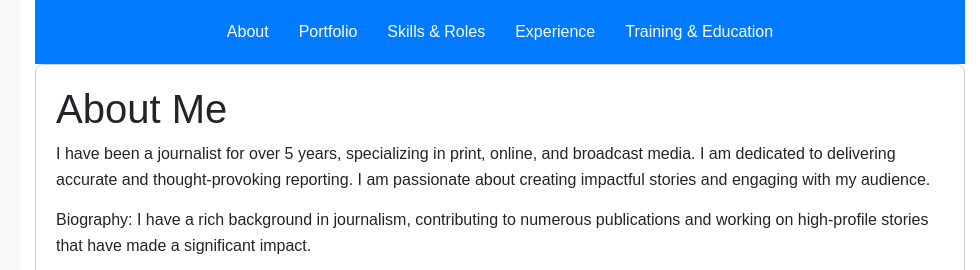
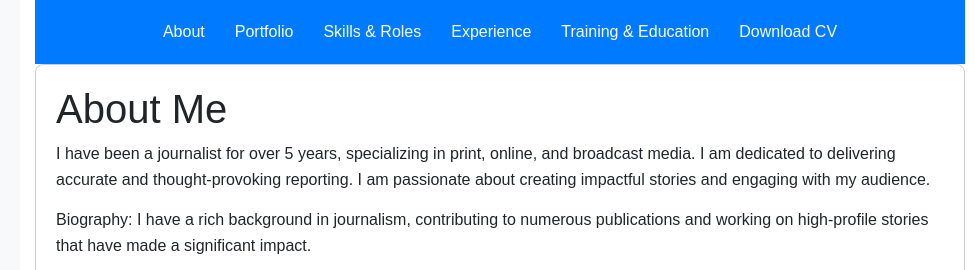
Before and after one commit to elaishapetrus49/ProfessionalPortfolio2, a plain HTML site: page index.html in a window 1280 px wide. Shown: the top 270 px of the page, 300-1280 px from the left. Drawn offline with nearby package versions, Linux system fonts and the light colour scheme.

Commit message:
Add files via upload

```diff
--- a/index.html
+++ b/index.html
@@ -260,18 +260,15 @@
           <div class="collapse navbar-collapse" id="navbarNav">
             <ul class="navbar-nav mx-auto">
               <li class="nav-item"><a href="#about" class="nav-link" onclick="showSection('about')">About</a></li>
-              <li class="nav-item"><a href="#portfolio" class="nav-link"
-                  onclick="showSection('portfolio')">Portfolio</a></li>
-              <li class="nav-item"><a href="#skills" class="nav-link" onclick="showSection('skills')">Skills & Roles</a>
-              </li>
-              <li class="nav-item"><a href="#experience" class="nav-link"
-                  onclick="showSection('experience')">Experience</a></li>
-              <li class="nav-item"><a href="#training" class="nav-link" onclick="showSection('training')">Training &
-                  Education</a></li>
-
+              <li class="nav-item"><a href="#portfolio" class="nav-link" onclick="showSection('portfolio')">Portfolio</a></li>
+              <li class="nav-item"><a href="#skills" class="nav-link" onclick="showSection('skills')">Skills & Roles</a></li>
+              <li class="nav-item"><a href="#experience" class="nav-link" onclick="showSection('experience')">Experience</a></li>
+              <li class="nav-item"><a href="#training" class="nav-link" onclick="showSection('training')">Training & Education</a></li>
+              <li class="nav-item"><a href="Emma Petrus CV.pdf" class="nav-link" target="_blank">Download CV</a></li>
             </ul>
           </div>
         </nav>
+
 
         <section id="about" class="section active">
           <h1>About Me</h1>
```
Also changed, not shown: 1 other file.
